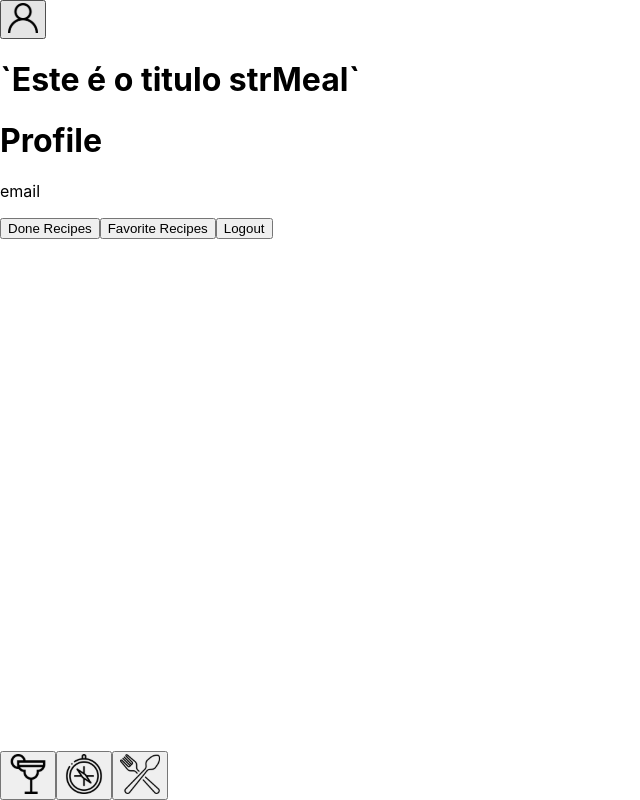
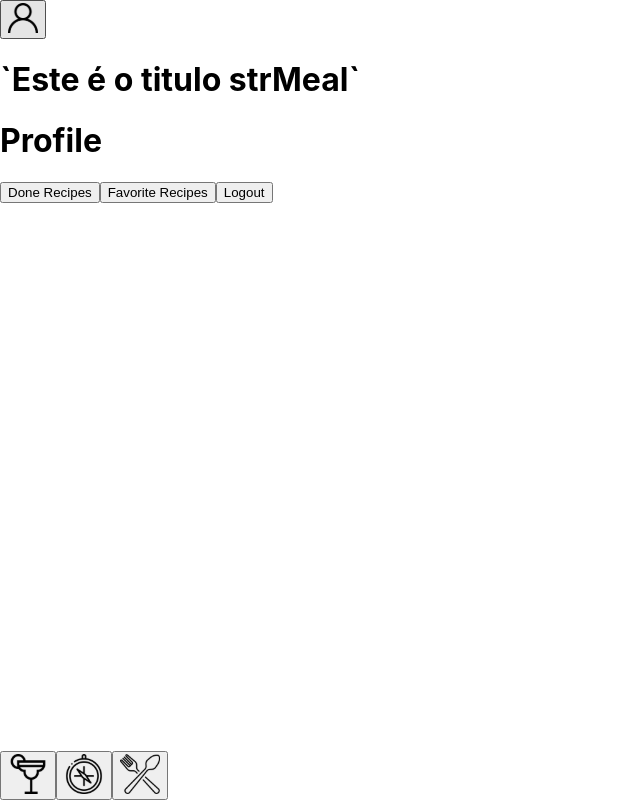
Before and after one commit to fefcufe/Project-Recipes-App, a React (Create React App) app: page /profile in a window 1280 px wide. Shown: the whole page, without its empty margins (0-640 px from the left). Built offline with nearby package versions, Linux system fonts and the light colour scheme.

Commit message:
profile e lint

```diff
--- a/src/pages/Foods.js
+++ b/src/pages/Foods.js
@@ -11,7 +11,7 @@ function Foods() {
   useEffect(() => {
     getFood();
     // eslint-disable-next-line react-hooks/exhaustive-deps
-  }, []);
+  }, [getFood]);
 
   return (
     <>
--- a/src/pages/FoodsExplore.js
+++ b/src/pages/FoodsExplore.js
@@ -16,7 +16,6 @@ function FoodsExplore({ history }) {
     const requestAPI = async () => {
       const results = await fetchAPIReturn();
       setRandomSupriseFoods(results);
-      console.log(results);
     };
     requestAPI();
   }, []);
--- a/src/pages/Profile.js
+++ b/src/pages/Profile.js
@@ -1,15 +1,28 @@
 import PropTypes from 'prop-types';
-import React from 'react';
+import React, { useContext } from 'react';
 import Footer from '../components/Footer';
 import Header from '../components/Header';
+import RecipesContext from '../context/RecipesContext';
 
 function Profile({ history }) {
+  const { email } = useContext(RecipesContext);
+
+  const handleClick = () => {
+    localStorage.setItem('user', JSON.stringify({ email }));
+    localStorage.setItem('mealsToken', null);
+    localStorage.setItem('cocktailsToken', null);
+    localStorage.setItem('doneRecipes', null);
+    localStorage.setItem('favoriteRecipes', null);
+    history.push('/');
+  };
   return (
     <>
       <Header />
       <h1 data-testid="page-title">Profile</h1>
       <div>
-        <p data-testid="profile-email"> email </p>
+        <p data-testid="profile-email">
+          {localStorage.getItem('user', JSON.stringify({ email }))}
+        </p>
         <button
           type="button"
           data-testid="profile-done-btn"
@@ -27,7 +40,7 @@ function Profile({ history }) {
         <button
           type="button"
           data-testid="profile-logout-btn"
-          onClick={ () => history.push('/') }
+          onClick={ () => handleClick() }
         >
           Logout
         </button>
```
